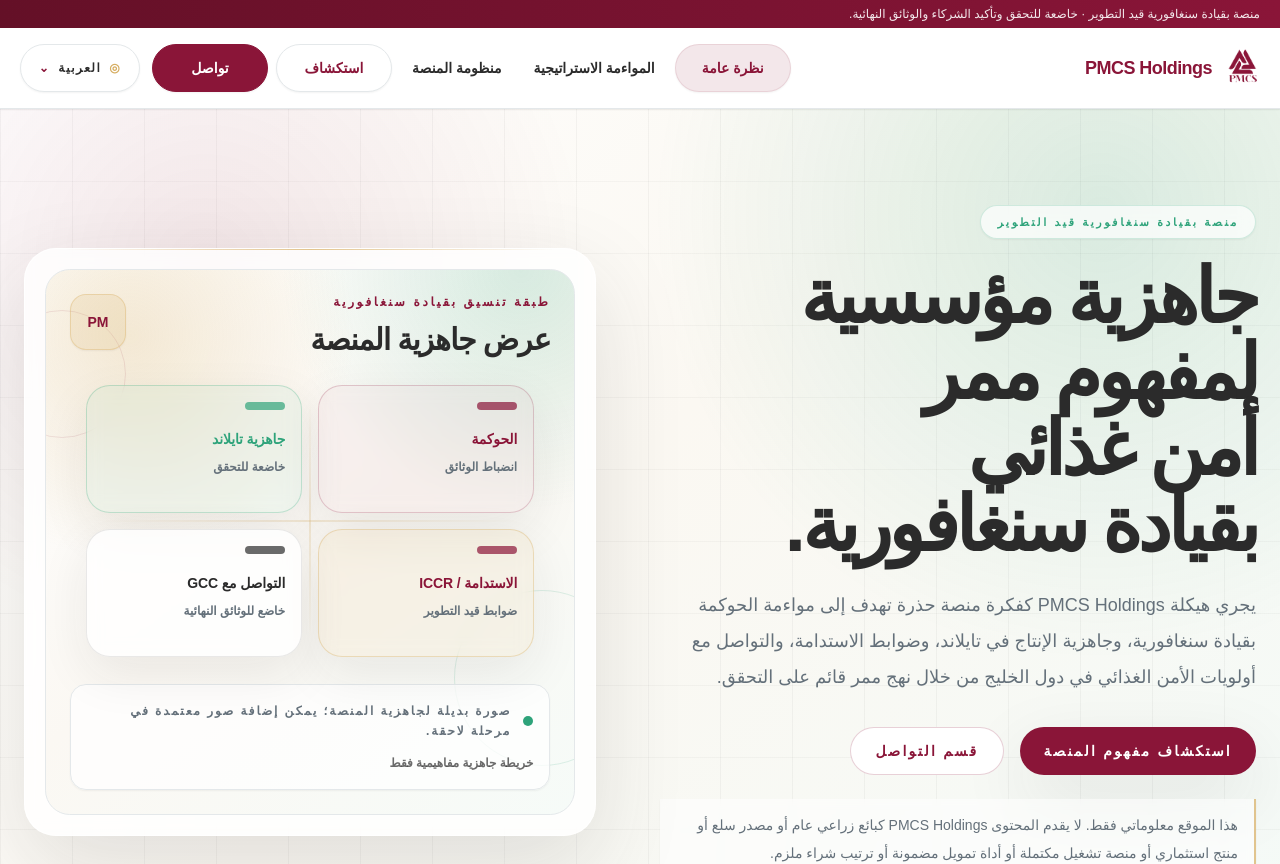
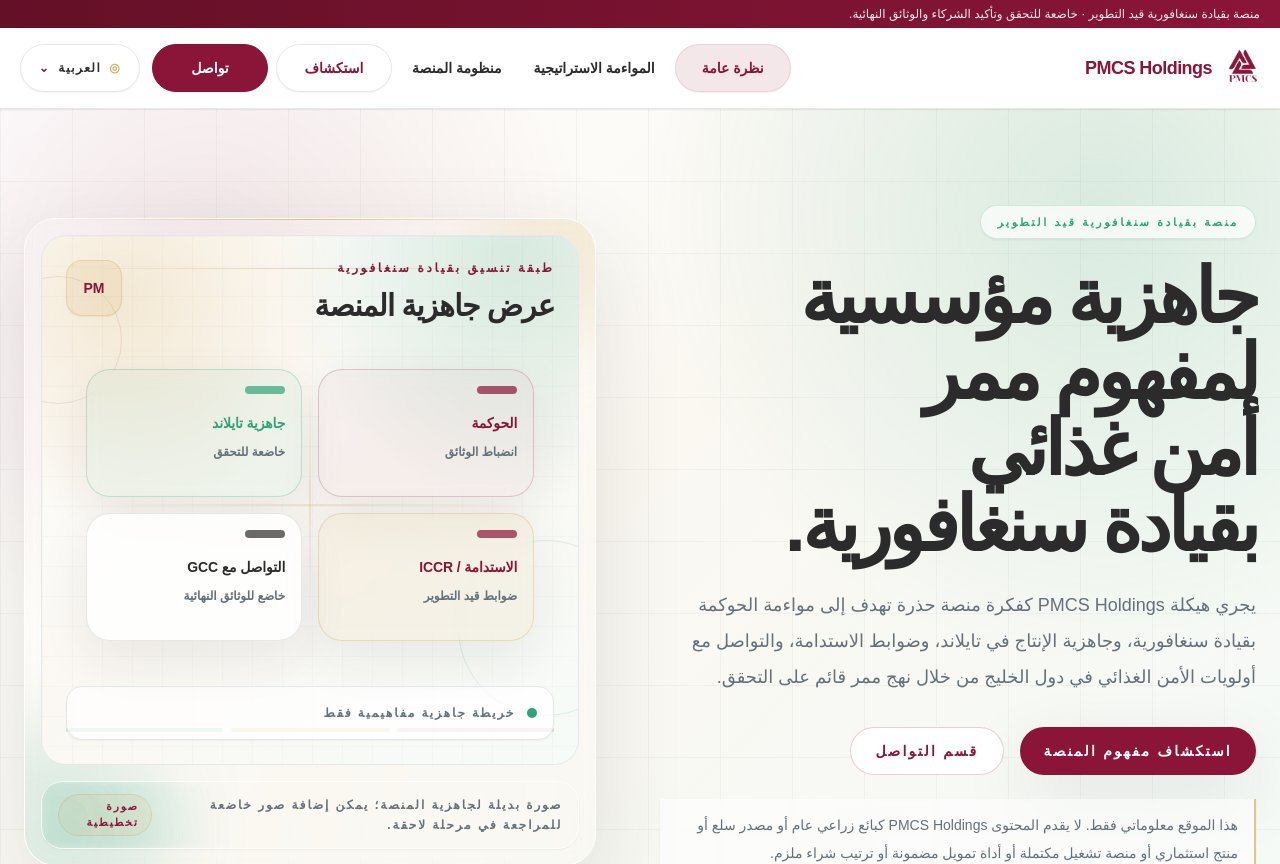
Before and after one commit to anwarlino/pmcs-holdings-website-v2, a Next.js app: page /ar in a window 1280 px wide. Shown: the top 864 px of the page. Built offline with nearby package versions, Linux system fonts and the light colour scheme.

Commit message:
Add editorial placeholder visual system (#25)

```diff
--- a/components/sections/HeroSection.tsx
+++ b/components/sections/HeroSection.tsx
@@ -1,13 +1,14 @@
-import type { LocaleContent } from '@/content/locales/types';
-import type { Locale } from '@/lib/i18n';
-import { getSectionHref } from '@/lib/routes';
-import { ButtonLink } from '@/components/ui/ButtonLink';
+import type { LocaleContent } from "@/content/locales/types";
+import type { Locale } from "@/lib/i18n";
+import { getSectionHref } from "@/lib/routes";
+import { ButtonLink } from "@/components/ui/ButtonLink";
+import { ImageFrame } from "@/components/ui/ImageFrame";
 
 const moduleAccents = [
-  'border-pmcs-maroon/20 bg-pmcs-maroon/[0.04] text-pmcs-maroon',
-  'border-pmcs-green/25 bg-pmcs-green/[0.06] text-pmcs-green',
-  'border-pmcs-gold/35 bg-pmcs-gold/[0.10] text-pmcs-maroon',
-  'border-pmcs-charcoal/10 bg-white/80 text-pmcs-charcoal',
+  "border-pmcs-maroon/20 bg-pmcs-maroon/[0.04] text-pmcs-maroon",
+  "border-pmcs-green/25 bg-pmcs-green/[0.06] text-pmcs-green",
+  "border-pmcs-gold/35 bg-pmcs-gold/[0.10] text-pmcs-maroon",
+  "border-pmcs-charcoal/10 bg-white/80 text-pmcs-charcoal",
 ];
 
 type HeroSectionProps = { dictionary: LocaleContent; locale: Locale };
@@ -31,8 +32,13 @@
             {dictionary.hero.lead}
           </p>
           <div className="mt-8 flex flex-col gap-3 sm:flex-row sm:flex-wrap sm:items-center sm:gap-4 [&>a]:w-full sm:[&>a]:w-auto">
-            <ButtonLink href={getSectionHref(locale, 'ecosystem')}>{dictionary.hero.primaryCta}</ButtonLink>
-            <ButtonLink href={getSectionHref(locale, 'contact')} variant="secondary">
+            <ButtonLink href={getSectionHref(locale, "ecosystem")}>
+              {dictionary.hero.primaryCta}
+            </ButtonLink>
+            <ButtonLink
+              href={getSectionHref(locale, "contact")}
+              variant="secondary"
+            >
               {dictionary.hero.secondaryCta}
             </ButtonLink>
           </div>
@@ -41,15 +47,23 @@
           </p>
         </div>
 
-        <figure
-          className="relative mx-auto w-full max-w-xl overflow-hidden rounded-[2rem] border border-white/80 bg-white/80 p-4 shadow-[0_32px_90px_rgba(43,43,43,0.13)] backdrop-blur sm:p-5 lg:max-w-none"
-          aria-label={dictionary.hero.imageAlt}
+        <ImageFrame
+          alt={dictionary.hero.imageAlt}
+          caption={dictionary.hero.imageCaption}
+          statusLabel={dictionary.hero.visual.statusLabel}
+          variant="platform"
+          className="mx-auto w-full max-w-xl lg:max-w-none"
+          contentClassName="p-5 sm:p-6"
         >
-          <div className="absolute inset-x-10 top-0 h-px bg-gradient-to-r from-transparent via-pmcs-gold/70 to-transparent" />
-          <div className="relative overflow-hidden rounded-[1.55rem] border border-pmcs-line bg-[radial-gradient(circle_at_16%_12%,rgba(214,173,96,0.26),transparent_14rem),radial-gradient(circle_at_90%_0%,rgba(46,163,122,0.18),transparent_15rem),linear-gradient(145deg,#ffffff_0%,#fbf8f3_52%,#f6fbf8_100%)] p-5 sm:p-6">
-            <div className="absolute -left-12 top-10 h-32 w-32 rounded-full border border-pmcs-maroon/10" />
-            <div className="absolute -right-14 bottom-12 h-44 w-44 rounded-full border border-pmcs-green/15" />
-            <div className="relative flex min-h-[24rem] flex-col justify-between gap-5 sm:min-h-[27rem] lg:min-h-[31rem]">
+          <div
+            className="absolute -left-12 top-10 h-32 w-32 rounded-full border border-pmcs-maroon/10"
+            aria-hidden="true"
+          />
+          <div
+            className="absolute -right-14 bottom-12 h-44 w-44 rounded-full border border-pmcs-green/15"
+            aria-hidden="true"
+          />
+          <div className="relative flex min-h-[22rem] flex-col justify-between gap-5 sm:min-h-[26rem] lg:min-h-[30rem]">
             <div className="flex items-start justify-between gap-4">
               <div>
                 <p className="text-xs font-black uppercase tracking-[0.22em] text-pmcs-maroon">
@@ -65,34 +79,46 @@
             </div>
 
             <div className="relative mx-auto grid w-full max-w-md grid-cols-2 gap-3 sm:gap-4">
-                <div className="absolute left-1/2 top-1/2 h-[calc(100%-2rem)] w-px -translate-x-1/2 -translate-y-1/2 bg-gradient-to-b from-transparent via-pmcs-gold/45 to-transparent" />
-                <div className="absolute left-1/2 top-1/2 h-px w-[calc(100%-2rem)] -translate-x-1/2 -translate-y-1/2 bg-gradient-to-r from-transparent via-pmcs-gold/45 to-transparent" />
+              <div
+                className="absolute left-1/2 top-1/2 h-[calc(100%-2rem)] w-px -translate-x-1/2 -translate-y-1/2 bg-gradient-to-b from-transparent via-pmcs-gold/45 to-transparent"
+                aria-hidden="true"
+              />
+              <div
+                className="absolute left-1/2 top-1/2 h-px w-[calc(100%-2rem)] -translate-x-1/2 -translate-y-1/2 bg-gradient-to-r from-transparent via-pmcs-gold/45 to-transparent"
+                aria-hidden="true"
+              />
               {dictionary.hero.visual.modules.map((module, index) => (
                 <div
                   key={module.label}
-                    className={`relative min-h-32 rounded-3xl border p-4 shadow-[0_18px_50px_rgba(43,43,43,0.08)] backdrop-blur ${moduleAccents[index % moduleAccents.length]}`}
+                  className={`relative min-h-28 rounded-3xl border p-4 shadow-[0_18px_50px_rgba(43,43,43,0.08)] backdrop-blur sm:min-h-32 ${moduleAccents[index % moduleAccents.length]}`}
                 >
-                    <div className="mb-5 h-2 w-10 rounded-full bg-current opacity-70" />
-                    <p className="text-sm font-black leading-snug tracking-[-0.01em]">{module.label}</p>
-                    <p className="mt-2 text-xs font-semibold leading-5 text-pmcs-muted">{module.detail}</p>
+                  <div
+                    className="mb-5 h-2 w-10 rounded-full bg-current opacity-70"
+                    aria-hidden="true"
+                  />
+                  <p className="text-sm font-black leading-snug tracking-[-0.01em]">
+                    {module.label}
+                  </p>
+                  <p className="mt-2 text-xs font-semibold leading-5 text-pmcs-muted">
+                    {module.detail}
+                  </p>
                 </div>
               ))}
             </div>
 
             <div className="rounded-2xl border border-pmcs-line bg-white/75 p-4 shadow-sm">
               <div className="flex items-center gap-3">
-                  <span className="h-2.5 w-2.5 shrink-0 rounded-full bg-pmcs-green" />
-                  <figcaption className="text-xs font-bold uppercase leading-5 tracking-[0.16em] text-pmcs-muted">
-                    {dictionary.hero.imageCaption}
-                  </figcaption>
-                </div>
-                <p className="mt-3 text-xs font-semibold leading-5 text-pmcs-charcoal/70">
+                <span
+                  className="h-2.5 w-2.5 shrink-0 rounded-full bg-pmcs-green"
+                  aria-hidden="true"
+                />
+                <p className="text-xs font-bold uppercase leading-5 tracking-[0.16em] text-pmcs-muted">
                   {dictionary.hero.visual.disclosure}
                 </p>
               </div>
             </div>
           </div>
-        </figure>
+        </ImageFrame>
       </div>
     </section>
   );
--- a/components/ui/ImageFrame.tsx
+++ b/components/ui/ImageFrame.tsx
@@ -1,16 +1,127 @@
+import type { ReactNode } from "react";
+
+type ImageFrameVariant =
+  | "platform"
+  | "supply"
+  | "governance"
+  | "documentation"
+  | "neutral";
+
 type ImageFrameProps = {
   alt: string;
   caption: string;
+  variant?: ImageFrameVariant;
+  statusLabel?: string;
+  className?: string;
+  contentClassName?: string;
+  children?: ReactNode;
 };
 
-export function ImageFrame({ alt, caption }: ImageFrameProps) {
+const variantShell: Record<ImageFrameVariant, string> = {
+  platform:
+    "border-white/80 bg-white/82 shadow-[0_32px_90px_rgba(43,43,43,0.13)]",
+  supply:
+    "border-pmcs-green/15 bg-[linear-gradient(135deg,rgba(255,255,255,0.96),rgba(247,251,248,0.86))] shadow-[0_30px_85px_rgba(43,43,43,0.12)]",
+  governance:
+    "border-white/80 bg-white/84 shadow-[0_34px_95px_rgba(31,31,31,0.14)]",
+  documentation: "border-pmcs-line bg-white/88 shadow-pmcs",
+  neutral: "border-pmcs-line bg-white/84 shadow-pmcs",
+};
+
+const variantCanvas: Record<ImageFrameVariant, string> = {
+  platform:
+    "border-pmcs-line bg-[radial-gradient(circle_at_15%_12%,rgba(214,173,96,0.26),transparent_14rem),radial-gradient(circle_at_88%_4%,rgba(46,163,122,0.18),transparent_15rem),linear-gradient(145deg,#ffffff_0%,#fbf8f3_52%,#f6fbf8_100%)]",
+  supply:
+    "border-white/80 bg-[linear-gradient(135deg,rgba(255,255,255,0.92),rgba(247,248,250,0.78)),radial-gradient(circle_at_28%_28%,rgba(138,21,56,0.14),transparent_34%),radial-gradient(circle_at_78%_64%,rgba(46,163,122,0.18),transparent_32%)]",
+  governance:
+    "border-white/80 bg-[linear-gradient(142deg,rgba(255,255,255,0.94),rgba(248,245,239,0.82)),radial-gradient(circle_at_28%_28%,rgba(255,255,255,0.72),transparent_24%),radial-gradient(circle_at_72%_62%,rgba(122,31,43,0.13),transparent_28%)]",
+  documentation:
+    "border-pmcs-line bg-[linear-gradient(140deg,rgba(255,255,255,0.94),rgba(251,248,242,0.84)),radial-gradient(circle_at_20%_15%,rgba(214,173,96,0.18),transparent_18rem)]",
+  neutral:
+    "border-pmcs-line bg-[linear-gradient(145deg,#ffffff_0%,#fbf8f3_55%,#f7faf8_100%)]",
+};
+
+const accentOne: Record<ImageFrameVariant, string> = {
+  platform: "bg-pmcs-gold/20",
+  supply: "bg-pmcs-green/15",
+  governance: "bg-pmcs-maroon/12",
+  documentation: "bg-pmcs-gold/16",
+  neutral: "bg-pmcs-maroon/10",
+};
+
+const accentTwo: Record<ImageFrameVariant, string> = {
+  platform: "bg-pmcs-green/15",
+  supply: "bg-pmcs-gold/20",
+  governance: "bg-pmcs-gold/16",
+  documentation: "bg-pmcs-maroon/10",
+  neutral: "bg-pmcs-green/10",
+};
+
+export function ImageFrame({
+  alt,
+  caption,
+  variant = "neutral",
+  statusLabel,
+  className = "",
+  contentClassName = "",
+  children,
+}: ImageFrameProps) {
   return (
-    <figure className="relative overflow-hidden rounded-[2rem] border border-pmcs-line bg-gradient-to-br from-pmcs-maroon/10 via-white to-pmcs-green/10 p-8 shadow-pmcs" aria-label={alt}>
-      <div className="flex aspect-[4/3] items-center justify-center rounded-[1.5rem] border border-dashed border-pmcs-maroon/25 bg-white/80 text-center">
-        <div>
-          <div className="mx-auto mb-4 h-16 w-16 rounded-full bg-gradient-to-br from-pmcs-maroon to-pmcs-green" />
-          <figcaption className="max-w-sm text-sm font-semibold uppercase tracking-[0.16em] text-pmcs-muted">{caption}</figcaption>
+    <figure
+      className={`relative min-w-0 overflow-hidden rounded-[2rem] border p-3 backdrop-blur sm:p-4 ${variantShell[variant]} ${className}`}
+      aria-label={alt}
+    >
+      <div
+        className="pointer-events-none absolute inset-x-10 top-0 h-px bg-gradient-to-r from-transparent via-pmcs-gold/70 to-transparent"
+        aria-hidden="true"
+      />
+      <div
+        className={`pointer-events-none absolute -right-16 -top-16 h-44 w-44 rounded-full blur-2xl ${accentOne[variant]}`}
+        aria-hidden="true"
+      />
+      <div
+        className={`pointer-events-none absolute -bottom-20 -left-20 h-56 w-56 rounded-full blur-2xl ${accentTwo[variant]}`}
+        aria-hidden="true"
+      />
+
+      <div
+        className={`relative overflow-hidden rounded-[1.55rem] border p-5 sm:p-6 ${variantCanvas[variant]} ${contentClassName}`}
+      >
+        <div
+          className="pointer-events-none absolute inset-0 bg-[linear-gradient(rgba(31,31,31,0.045)_1px,transparent_1px),linear-gradient(90deg,rgba(31,31,31,0.035)_1px,transparent_1px)] bg-[length:30px_30px] opacity-45"
+          aria-hidden="true"
+        />
+        <div
+          className="pointer-events-none absolute inset-x-6 top-8 h-px bg-gradient-to-r from-transparent via-pmcs-gold/50 to-transparent"
+          aria-hidden="true"
+        />
+        <div
+          className="pointer-events-none absolute bottom-8 left-6 right-6 grid grid-cols-3 gap-2 opacity-60"
+          aria-hidden="true"
+        >
+          <span className="h-1 rounded-full bg-pmcs-maroon/35" />
+          <span className="h-1 rounded-full bg-pmcs-gold/60" />
+          <span className="h-1 rounded-full bg-pmcs-green/45" />
         </div>
+        {children ?? (
+          <div className="relative flex aspect-[4/3] items-center justify-center rounded-[1.35rem] border border-dashed border-pmcs-maroon/20 bg-white/60 text-center">
+            <div
+              className="mx-auto h-16 w-16 rounded-full bg-gradient-to-br from-pmcs-maroon via-pmcs-gold to-pmcs-green opacity-80"
+              aria-hidden="true"
+            />
+          </div>
+        )}
+      </div>
+
+      <div className="relative mt-4 flex flex-col gap-2 rounded-[1.35rem] border border-white/80 bg-white/78 px-4 py-3 shadow-sm backdrop-blur-sm sm:flex-row sm:items-center sm:justify-between">
+        <figcaption className="text-xs font-bold uppercase leading-5 tracking-[0.16em] text-pmcs-muted">
+          {caption}
+        </figcaption>
+        {statusLabel ? (
+          <span className="inline-flex w-fit rounded-full border border-pmcs-gold/35 bg-pmcs-gold/10 px-3 py-1 text-[0.66rem] font-black uppercase tracking-[0.18em] text-pmcs-maroon">
+            {statusLabel}
+          </span>
+        ) : null}
       </div>
     </figure>
   );
--- a/content/locales/ar.ts
+++ b/content/locales/ar.ts
@@ -91,7 +91,7 @@
     secondaryCta: 'قسم التواصل',
     note: 'هذا الموقع معلوماتي فقط. لا يقدم المحتوى PMCS Holdings كبائع زراعي عام أو مصدر سلع أو منتج استثماري أو منصة تشغيل مكتملة أو أداة تمويل مضمونة أو ترتيب شراء ملزم.',
     imageAlt: 'بطاقة تجريدية لجاهزية منصة مفهوم ممر أمن غذائي مؤسسي بقيادة سنغافورية',
-    imageCaption: 'صورة بديلة لجاهزية المنصة؛ يمكن إضافة صور معتمدة في مرحلة لاحقة.',
+    imageCaption: 'صورة بديلة لجاهزية المنصة؛ يمكن إضافة صور خاضعة للمراجعة في مرحلة لاحقة.',
     visual: {
       heading: 'عرض جاهزية المنصة',
       subheading: 'طبقة تنسيق بقيادة سنغافورية',
@@ -102,6 +102,7 @@
         { label: 'التواصل مع GCC', detail: 'خاضع للوثائق النهائية' },
       ],
       disclosure: 'خريطة جاهزية مفاهيمية فقط',
+      statusLabel: 'صورة تخطيطية',
     },
   },
   alignment: {
@@ -170,7 +171,7 @@
       eyebrow: 'صورة مخططة',
       title: 'محجوز لصورة مستقبلية لقاعدة الإنتاج في تايلاند',
       body: 'صور توثيقية لجاهزية المزارع وتنسيق الإمداد وسياق التتبع وانضباط الوثائق.',
-      status: 'تضاف الصورة فقط بعد المراجعة والموافقة المناسبتين.',
+      status: 'محجوز لصور تخضع للتحقق',
     },
     readinessCards: [
       { title: 'جاهزية الإنتاج', body: 'هيكل تشغيل مخطط وانضباط في الجاهزية.' },
@@ -213,6 +214,7 @@
     body: 'تُعرض الحوكمة كطبقة ضبط تحافظ على انضباط لغة المنصة واستنادها إلى الوثائق وخضوعها للتحقق قبل عرض الموافقات أو إشارات الشركاء أو الالتزامات الرسمية باعتبارها مكتملة.',
     frameworkAria: 'بنية ضبط الحوكمة التي تعرض ضبط الادعاءات وانضباط الوثائق وتحقق الشركاء وحدود الموافقات وضبط التمثيل العام',
     visualCaption: 'مساحة مخصصة لصورة حوكمة مستقبلية: انضباط الوثائق وسير عمل التحقق وسياق ضبط الموافقات.',
+    visualStatus: 'سير عمل التحقق',
     central: {
       eyebrow: 'بنية الضبط',
       title: 'طبقة ضبط الحوكمة',
--- a/content/locales/en.ts
+++ b/content/locales/en.ts
@@ -91,7 +91,7 @@
     secondaryCta: 'Contact section',
     note: 'Informational website only. The content does not present PMCS Holdings as a generic agriculture seller, commodity exporter, investment product, completed operating platform, secured financing vehicle or binding offtake arrangement.',
     imageAlt: 'Abstract platform-readiness card for a Singapore-led institutional food-security corridor concept',
-    imageCaption: 'Platform readiness placeholder; approved imagery may be added in a later phase.',
+    imageCaption: 'Platform readiness placeholder; reviewed imagery may be added in a later phase.',
     visual: {
       heading: 'Platform readiness view',
       subheading: 'Singapore-led coordination layer',
@@ -102,6 +102,7 @@
         { label: 'GCC engagement', detail: 'Subject to final documentation' },
       ],
       disclosure: 'Conceptual readiness map only',
+      statusLabel: 'Planning visual',
     },
   },
   alignment: {
@@ -170,7 +171,7 @@
       eyebrow: 'Planned visual',
       title: 'Reserved for future Thailand production-base visual',
       body: 'Documentary imagery of farm readiness, supply coordination, traceability context and documentation discipline.',
-      status: 'Image to be added only after appropriate review and approval.',
+      status: 'Reserved for imagery subject to verification',
     },
     readinessCards: [
       { title: 'Production readiness', body: 'Planned operating structure and readiness discipline.' },
@@ -213,6 +214,7 @@
     body: 'Governance is positioned as the control layer that keeps platform language disciplined, documented and subject to validation before approvals, partner references or formal commitments are represented as complete.',
     frameworkAria: 'Governance control architecture showing claim control, documentation discipline, partner validation, approval boundaries and public representation controls',
     visualCaption: 'Reserved for future governance visual: documentation discipline, validation workflow and approval-control context.',
+    visualStatus: 'Validation workflow',
     central: {
       eyebrow: 'Control architecture',
       title: 'Governance Control Layer',
--- a/content/locales/th.ts
+++ b/content/locales/th.ts
@@ -91,7 +91,7 @@
     secondaryCta: 'ส่วนติดต่อ',
     note: 'เว็บไซต์นี้มีวัตถุประสงค์เพื่อให้ข้อมูลเท่านั้น เนื้อหาไม่ได้เสนอ PMCS Holdings เป็นผู้ขายสินค้าเกษตรทั่วไป ผู้ส่งออกสินค้าโภคภัณฑ์ ผลิตภัณฑ์การลงทุน แพลตฟอร์มปฏิบัติการที่เสร็จสมบูรณ์แล้ว ช่องทางเงินทุนที่ได้รับการยืนยัน หรือข้อตกลงรับซื้อที่มีผลผูกพัน',
     imageAlt: 'การ์ดนามธรรมแสดงความพร้อมของแพลตฟอร์มสำหรับแนวคิดทางเดินความมั่นคงทางอาหารระดับสถาบันที่นำโดยสิงคโปร์',
-    imageCaption: 'ภาพตัวแทนความพร้อมของแพลตฟอร์ม อาจเพิ่มภาพที่ได้รับอนุมัติในระยะถัดไป',
+    imageCaption: 'ภาพตัวแทนความพร้อมของแพลตฟอร์ม อาจเพิ่มภาพที่ผ่านการทบทวนในระยะถัดไป',
     visual: {
       heading: 'มุมมองความพร้อมของแพลตฟอร์ม',
       subheading: 'ชั้นการประสานงานที่นำโดยสิงคโปร์',
@@ -102,6 +102,7 @@
         { label: 'การมีส่วนร่วมกับ GCC', detail: 'ขึ้นอยู่กับเอกสารขั้นสุดท้าย' },
       ],
       disclosure: 'แผนที่ความพร้อมเชิงแนวคิดเท่านั้น',
+      statusLabel: 'ภาพเพื่อการวางแผน',
     },
   },
   alignment: {
@@ -170,7 +171,7 @@
       eyebrow: 'ภาพที่วางแผนไว้',
       title: 'สงวนไว้สำหรับภาพฐานการผลิตในประเทศไทยในอนาคต',
       body: 'ภาพเชิงสารคดีของความพร้อมฟาร์ม การประสานอุปทาน บริบทการตรวจสอบย้อนกลับ และวินัยด้านเอกสาร',
-      status: 'จะเพิ่มภาพหลังจากการทบทวนและอนุมัติที่เหมาะสมเท่านั้น',
+      status: 'สงวนไว้สำหรับภาพที่ขึ้นอยู่กับการตรวจสอบ',
     },
     readinessCards: [
       { title: 'ความพร้อมการผลิต', body: 'โครงสร้างการดำเนินงานที่วางแผนไว้และวินัยด้านความพร้อม' },
@@ -213,6 +214,7 @@
     body: 'ธรรมาภิบาลถูกวางเป็นชั้นควบคุมที่ทำให้ภาษาของแพลตฟอร์มมีวินัย มีเอกสารรองรับ และขึ้นอยู่กับการตรวจสอบก่อนนำเสนอว่าการอนุมัติ การอ้างอิงพันธมิตร หรือข้อผูกพันอย่างเป็นทางการเสร็จสมบูรณ์แล้ว',
     frameworkAria: 'สถาปัตยกรรมการควบคุมธรรมาภิบาลที่แสดงการควบคุมข้อความกล่าวอ้าง วินัยด้านเอกสาร การยืนยันพันธมิตร ขอบเขตการอนุมัติ และการควบคุมการสื่อสารสาธารณะ',
     visualCaption: 'สงวนพื้นที่สำหรับภาพธรรมาภิบาลในอนาคต: วินัยด้านเอกสาร เวิร์กโฟลว์การตรวจสอบ และบริบทการควบคุมการอนุมัติ',
+    visualStatus: 'กระบวนการตรวจสอบ',
     central: {
       eyebrow: 'สถาปัตยกรรมการควบคุม',
       title: 'ชั้นควบคุมธรรมาภิบาล',
--- a/content/locales/types.ts
+++ b/content/locales/types.ts
@@ -66,6 +66,7 @@
       subheading: string;
       modules: Array<{ label: string; detail: string }>;
       disclosure: string;
+      statusLabel: string;
     };
   };
   alignment: {
@@ -149,6 +150,7 @@
     body: string;
     frameworkAria: string;
     visualCaption: string;
+    visualStatus: string;
     central: { eyebrow: string; title: string; body: string };
     nodes: Array<{ title: string; body: string }>;
     checklistTitle: string;
```
Also changed, not shown: components/sections/GovernanceSection.tsx (+211 -62 lines), components/sections/SupplyBaseSection.tsx (+79 -38 lines). Lines whose indentation alone changed are shown as unchanged.
